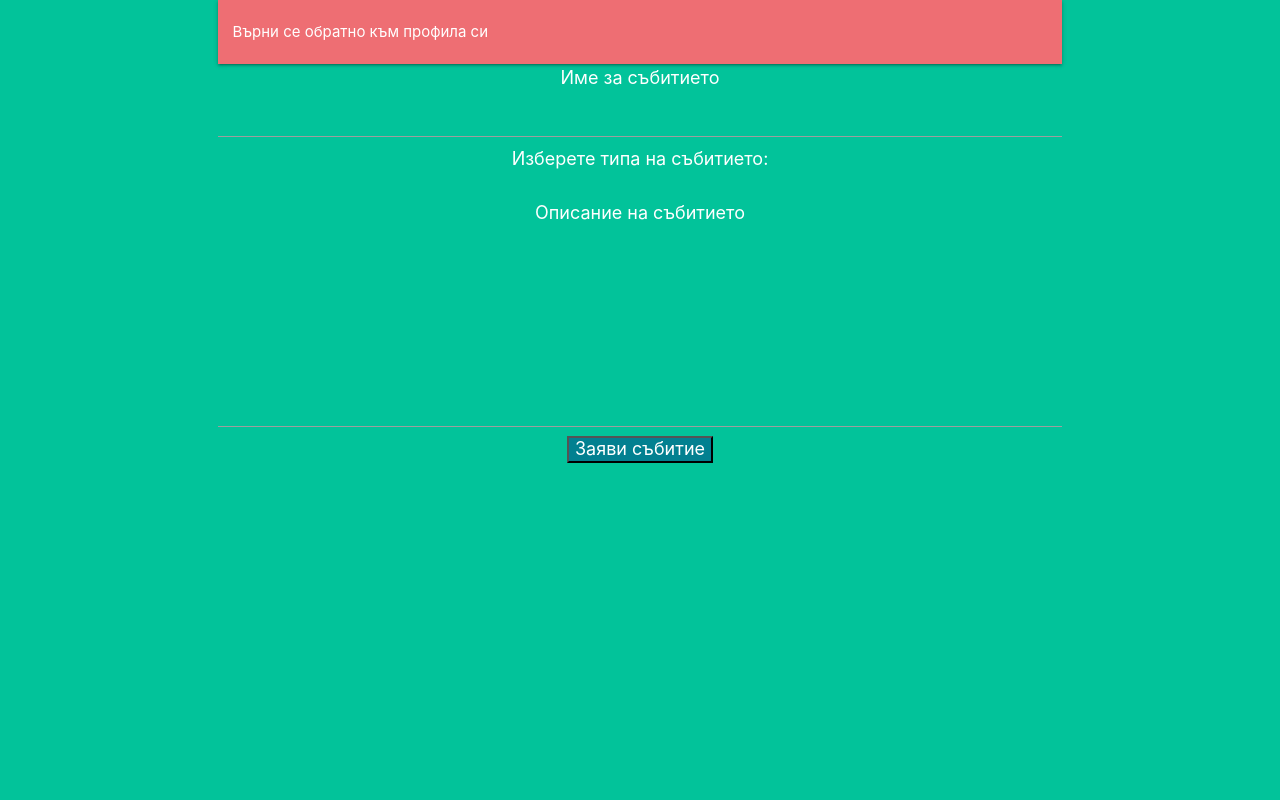
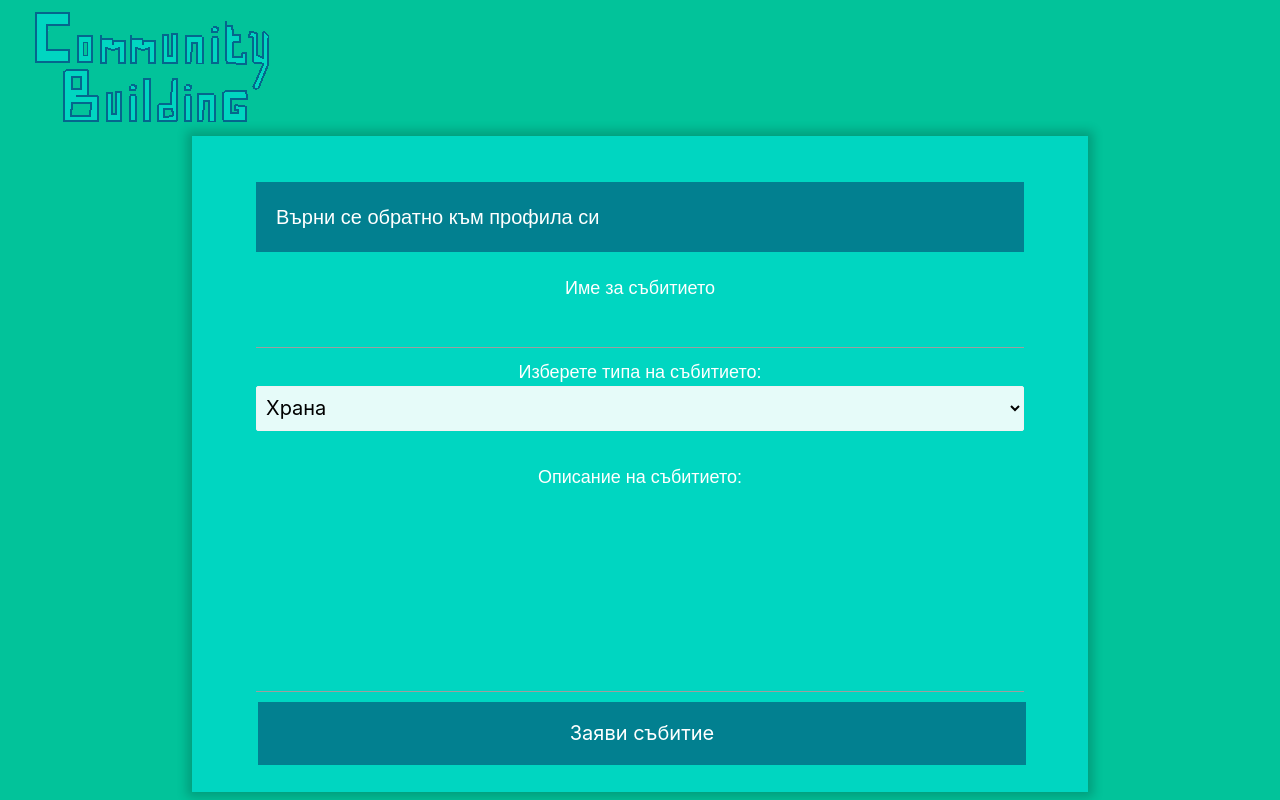
Before and after one commit to DanailYordanov/hacktues2020, a Django app: page /create_event in a window 1280 px wide. Run offline with Django 3.2, Linux system fonts and the light colour scheme.

Commit message:
Add create group page and a logo

```diff
--- a/hacktues/main/static/main/css/kalo_style.css
+++ b/hacktues/main/static/main/css/kalo_style.css
@@ -1,3 +1,140 @@
+body {
+	margin: auto;
+	background-color: #02c39a;
+	font-family: "Poppins", sans-serif;
+	font-size: 20px;
+	color: white; /*#05668d;*/
+}
+#logo {
+    padding: 0% 1% 0% 1%;
+}
+div{
+	display: block;
+}
+div.d1 {
+	padding: 30px;
+}
+form {
+	text-align: center;
+	width: 100%;
+}
+input[type="text"].bigBox {
+    height: 200px;
+    font-size: 18px;
+}
+input[type=text], input[type=password] {
+	background-color: #02c39a;
+	width: 100%;
+	padding: 20px;
+    border: 4px solid #028090;
+    color: white;
+}
+input[type=text]:focus, input[type=password]:focus {
+	outline: none;
+	border: 4px solid #05668d
+}
+input[type=submit]:hover, input[type=button]:hover {
+	background-color: #05668d;
+	color: #F0F3BD;
+	text-decoration: none;
+	border: none;
+}
+input[type=submit], input[type=button] {
+	display:block;
+	padding:20px;
+	color:white;
+	background-color: #028090;
+	width:100%;
+	font-size: 20px;
+	text-decoration: none;
+	margin: 2px;
+	border:none;
+}
+table {
+  border-collapse: collapse;
+  width: 100%;
+}
+th {
+	background-color: #05668d;
+}
+td.score {
+	background-color: #028090;
+}
+tr, th, td {
+	text-align:center;
+	border: 4px solid #05668d;
+	padding: 2;
+}
+div.headlogo {
+	margin: 2px;
+	font-size: 25px;
+	max-width: 7%;
+	border: 5px solid #f0f3bd;
+	padding: 3px;
+	box-shadow: 0px 0px 10px 5px rgba(240,243,189, 0.2)
+}
+div.container {
+    position: fixed;
+    width:70%;
+    background-color: #00d6c1;
+	margin: 0% 15%;
+	padding: 2% 5%;
+	box-shadow: 0px 0px 10px 5px rgba(0, 0, 0, 0.2);
+
+}
+ul.navbar {
+	list-style-type: none;
+	font-size: 25px;
+	padding:0px;
+	width:100%;
+
+}
+li.third {
+	box-sizing: border-box;
+	display: inline;
+	width: 33.3333%;
+	margin-bottom:20px;
+	border-left: 3px solid #05668D;
+	padding: 0px;
+	text-align: center;
+	float: left;
+}
+li.half {
+	box-sizing: border-box;
+	display: inline;
+	width: 50%;
+	margin-bottom:20px;
+	border-left: 3px solid #05668D;
+	padding: 0px;
+	text-align: center;
+	float: left;
+}
+a {
+	display:block;
+	padding:20px;
+	color:white;
+	background-color: #028090;
+	text-decoration: none;
+}
+a:hover{
+	background-color: #05668d;
+	text-decoration: none;
+	color: #F0F3BD;
+}
+p {
+	margin-left:10px;
+}
+h1.title {
+	position: relative;
+	background-color: #F0F3BD;
+	width: 100%;
+	margin: 2px;
+	text-align: center;
+
+}
+select {
+    display: block;
+}
 .centered {
     text-align: center;
 }
@@ -7,7 +144,10 @@
 .lightdark {
     background-color: #028090;
 }
+/*input[type="text"] {
+    background-color: white;
+}
 input[type="text"].bigBox {
     height: 200px;
     font-size: 14px;
-}
+}*/
--- a/hacktues/main/static/main/css/style.css
+++ b/hacktues/main/static/main/css/style.css
@@ -26,6 +26,3 @@ input[type=submit] {
     background-color: #028090;
     color: white;
 }
-input[type=text] {
-    background-color: #028090;
-}
--- a/hacktues/main/templates/main/create_event.html
+++ b/hacktues/main/templates/main/create_event.html
@@ -1,22 +1,20 @@
 {% extends 'base.html' %}
 {% block content%}
     <div class="container">
-        <nav>
-            <ul>
+            <ul class="nav">
                 <li><a href='{% url "main-volunteer_profile"%}'>Върни се обратно към профила си</a></li>
             </ul>
-        </nav>
         <div class="centered">
             <form>
                 <label for="eventName">Име за събитието</label></br>
-                <input type="text" id="eventName">
+                <input type="text" id="eventName"></br>
                 <label for="eventType">Изберете типа на събитието:</label></br>
                 <select name="eventType" id="eventType">
                     <option value="food">Храна</option>
                     <option value="medicine">Лекарства</option>
                 </select>
                 </br>
-                <label for="eventDesc">Описание на събитието</label></br>
+                <label for="eventDesc">Описание на събитието:</label></br>
                 <input type="text" class="bigBox" id="eventDesc">
                 <input type="submit" value="Заяви събитие">
             </form>
--- a/hacktues/main/templates/main/index.html
+++ b/hacktues/main/templates/main/index.html
@@ -2,12 +2,12 @@
 {% block content %}
     <div class="container">
         <div class="homepageOpt">
-            <a class="homepageA" href="{% url 'main-volunteer_page'%}">ДОБРОВОЛЕЦ</a>
+            <a class="homepageA centered" href="{% url 'main-volunteer_page'%}">ДОБРОВОЛЕЦ</a>
         </div>
         </br>
         <div class="homepageOpt">
             <form>
-                <label for="buildingCode">УЧАСТНИК</label></br>
+                <label for="buildingCode"><a>УЧАСТНИК</a></label></br>
                 <input type="text" id='buildingCode'></br>
                 <input type="submit" value='Включи се'>
             </form>
--- a/hacktues/main/urls.py
+++ b/hacktues/main/urls.py
@@ -8,4 +8,6 @@ urlpatterns = [
     path('user_login', views.user_page, name='main-user_page'),
     path('volunteer', views.volunteer_profile, name='main-volunteer_profile'),
     path('create_event', views.create_event, name='main-create_event'),
+
+    path('create_group', views.create_group, name='main-create_group'),
 ]
--- a/hacktues/main/views.py
+++ b/hacktues/main/views.py
@@ -15,3 +15,9 @@ def volunteer_profile(request):
 
 def create_event(request):
     return render(request, 'main/create_event.html')
+
+
+
+
+def create_group(request):
+    return render(request, 'main/create_group.html')
--- a/hacktues/templates/base.html
+++ b/hacktues/templates/base.html
@@ -11,6 +11,7 @@
 </head>
 
 <body>
+    <image id="logo" src="{%static 'main/logo2_2.png'%}">
     {% block content %}
     {% endblock content %}
     {% block scripts %}
```
Also changed, not shown: hacktues/main/templates/main/create_group.html (added, +15 -0 lines), hacktues/main/templates/main/volunteer_profile.html (+5 -6 lines), hacktues/main/static/main/logo2_2.png (added).
